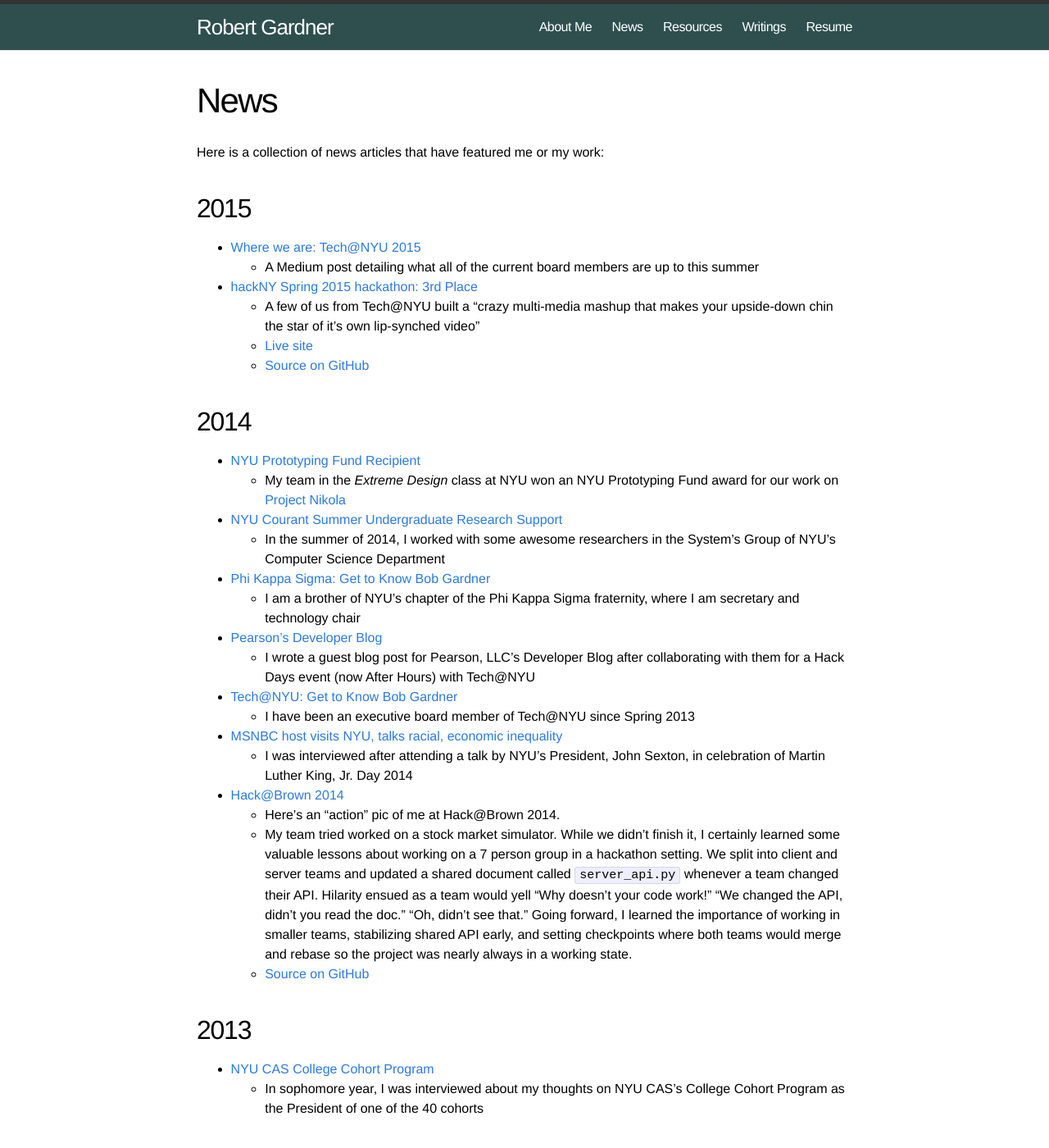
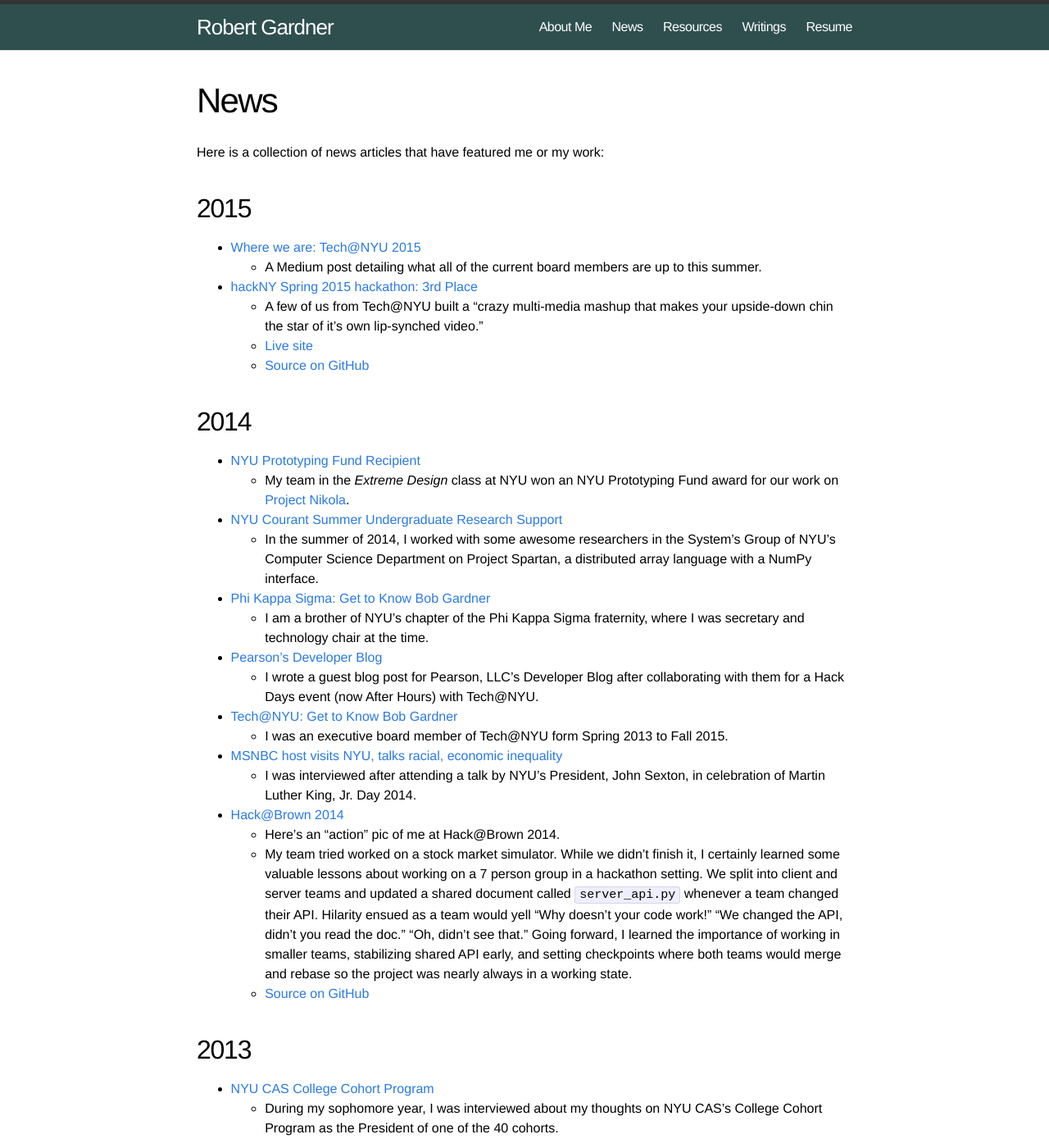
Before and after one commit to rgardner/rgardner.github.io, a Jekyll site: the page built from news.md, in a window 1280 px wide and 1400 px high. Shown: the whole window at 82% size. Built offline with Jekyll 4.4.1, drawn with Linux system fonts in a browser that asks for light colours; comment, search, counter and statistics services are not loaded.

Commit message:
Add periods, change present tense to past tense

```diff
--- a/news.md
+++ b/news.md
@@ -10,10 +10,10 @@
 - [Where we are: Tech@NYU
 2015](https://medium.com/@TechatNYU/where-we-are-tech-nyu-2015-a5916a25fbfa)
   + A Medium post detailing what all of the current board members are up to
-    this summer
+    this summer.
 - [hackNY Spring 2015 hackathon: 3rd Place](http://challengepost.com/software/chintastic-photo-booth)
   + A few of us from Tech@NYU built a "crazy multi-media mashup that makes your
-    upside-down chin the star of it’s own lip-synched video"
+    upside-down chin the star of it’s own lip-synched video."
   + [Live site](http://chintastic.co/)
   + [Source on GitHub](https://github.com/rgardner/chintastic)
 
@@ -21,22 +21,23 @@
 ## 2014
 - [NYU Prototyping Fund Recipient](http://nyuentrepreneur.com/announcing-the-fall-14-prototyping-fund-awards/)
   + My team in the *Extreme Design* class at NYU won an NYU Prototyping Fund
-    award for our work on [Project Nikola](http://project-nikola.github.io/)
+    award for our work on [Project Nikola](http://project-nikola.github.io/).
 - [NYU Courant Summer Undergraduate Research Support](http://news.cs.nyu.edu/News.html)
   + In the summer of 2014, I worked with some awesome researchers in the
-  System's Group of NYU's Computer Science Department
+    System's Group of NYU's Computer Science Department on Project Spartan,
+    a distributed array language with a NumPy interface.
 - [Phi Kappa Sigma: Get to Know Bob Gardner](https://www.facebook.com/NYUSkulls/photos/a.761902210542949.1073741830.322590137807494/772882586111578/?type=1)
   + I am a brother of NYU's chapter of the Phi Kappa Sigma fraternity, where
-    I am secretary and technology chair
+    I was secretary and technology chair at the time.
 - [Pearson's Developer Blog](http://developer.pearson.com/blog/recap-technyus-hacknight-pearsons-new-york-office)
   + I wrote a guest blog post for Pearson, LLC's Developer Blog after
-  collaborating with them for a Hack Days event (now After Hours) with
-  Tech@NYU
+    collaborating with them for a Hack Days event (now After Hours) with
+    Tech@NYU.
 - [Tech@NYU: Get to Know Bob Gardner](http://techatnyu.tumblr.com/post/82200405221/get-to-know-bob-gardner)
-  + I have been an executive board member of Tech@NYU since Spring 2013
+  + I was an executive board member of Tech@NYU form Spring 2013 to Fall 2015.
 - [MSNBC host visits NYU, talks racial, economic inequality](http://www.nyunews.com/2014/02/08/mlk-2/)
   + I was interviewed after attending a talk by NYU's President, John Sexton, in
-    celebration of Martin Luther King, Jr. Day 2014
+    celebration of Martin Luther King, Jr. Day 2014.
 - [Hack@Brown
 2014](http://www.browndailyherald.com/2014/01/27/student-programmers-code-night-hackathon/)
   + Here's an "action" pic of me at Hack@Brown 2014.
@@ -51,7 +52,8 @@
     would merge and rebase so the project was nearly always in a working state.
   + [Source on GitHub](https://github.com/J-N/StockMarket)
 
+
 ## 2013
 - [NYU CAS College Cohort Program](http://www.nyunews.com/2013/09/11/cohort/)
-  + In sophomore year, I was interviewed about my thoughts on NYU CAS's College
-    Cohort Program as the President of one of the 40 cohorts
+  + During my sophomore year, I was interviewed about my thoughts on NYU CAS's
+    College Cohort Program as the President of one of the 40 cohorts.
```
